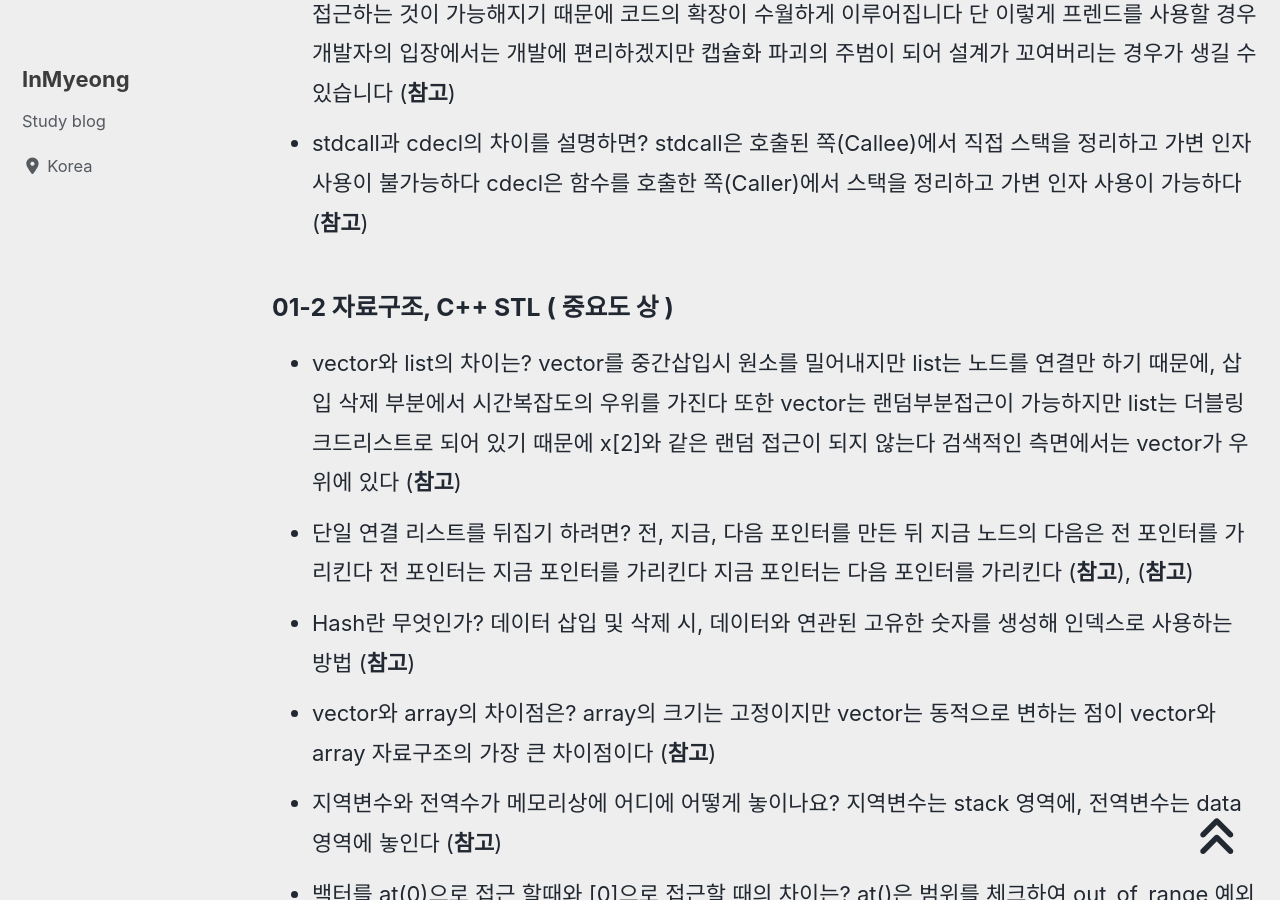
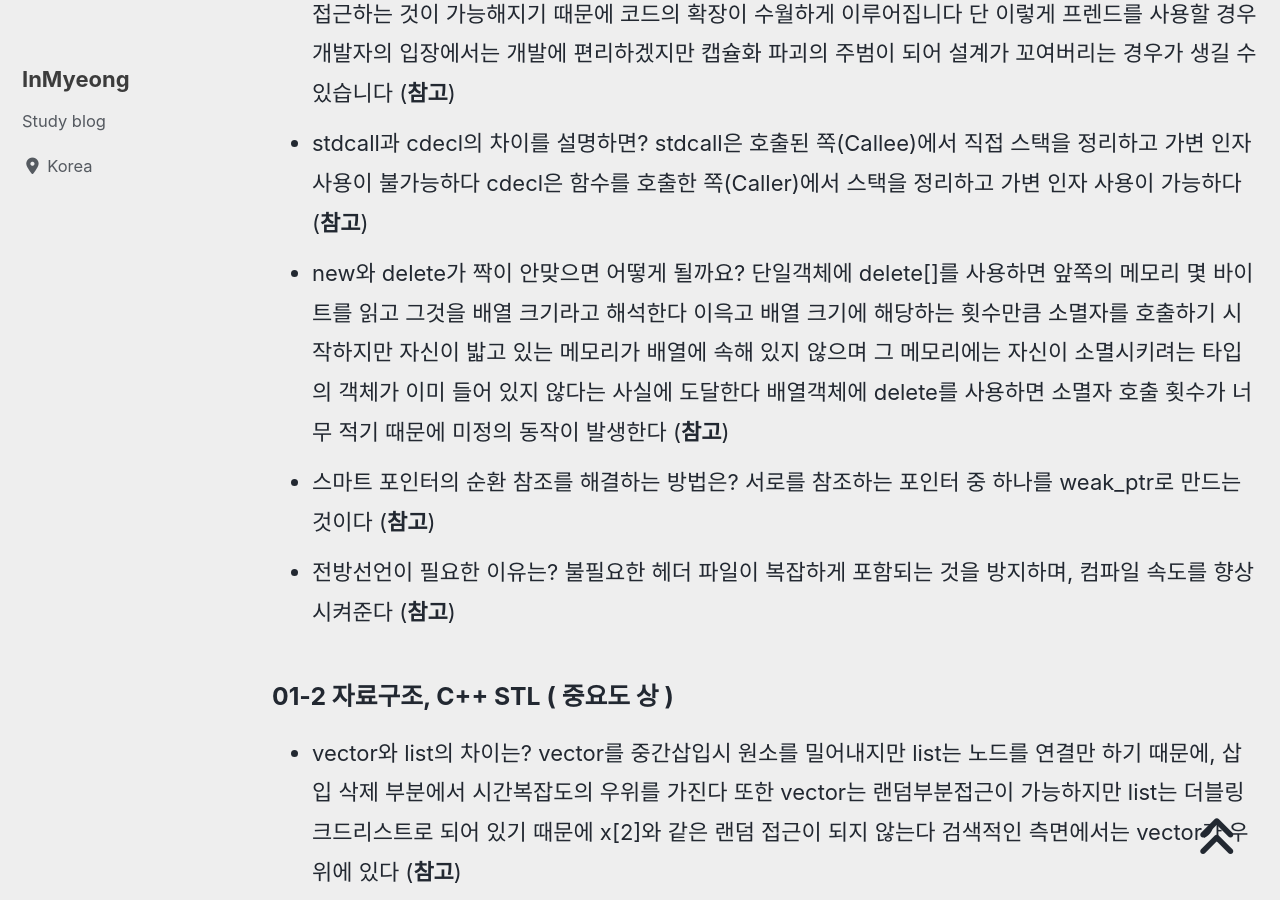
Before and after one commit to devMyeong/devMyeong.github.io, a Jekyll site: the page built from _posts/cs/2022-09-05-블로그-면접준비.md, in a window 1280 px wide and 900 px high, scrolled down 8908 px. Built offline with Jekyll 4.4.1, drawn with Linux system fonts in a browser that asks for light colours; cached includes are drawn as plain includes; nearby versions of some CDN libraries; some web fonts are replaced; comment, search, counter and statistics services are not loaded; some of the changed text lies outside the part shown.

Commit message:
Docs : CS지식 업데이트

```diff
--- a/_posts/cs/2022-09-05-블로그-면접준비.md
+++ b/_posts/cs/2022-09-05-블로그-면접준비.md
@@ -86,6 +86,9 @@ last_modified_at: 2022-09-26
 - 생성자가 호출되기전에 멤버들을 초기화 시킬려면 어떻게 해야 하는가? 이니셜라이저를 활용한다 ([**참고**](https://velog.io/@jinh2352/%EC%83%9D%EC%84%B1%EC%9E%90%EC%99%80-%EC%86%8C%EB%A9%B8%EC%9E%90-%EA%B7%B8%EB%A6%AC%EA%B3%A0-%EC%A0%91%EA%B7%BC%EC%A7%80%EC%A0%95%EC%9E%90))
 - Friend 클래스에 대해 설명하면? Friend 클래스를 사용하면 자신의 객체뿐만이 아닌 다른 타입의 객체를 접근하는 것이 가능해지기 때문에 코드의 확장이 수월하게 이루어집니다 단 이렇게 프렌드를 사용할 경우 개발자의 입장에서는 개발에 편리하겠지만 캡슐화 파괴의 주범이 되어 설계가 꼬여버리는 경우가 생길 수 있습니다 ([**참고**](https://coding-factory.tistory.com/698))
 - stdcall과 cdecl의 차이를 설명하면? stdcall은 호출된 쪽(Callee)에서 직접 스택을 정리하고 가변 인자 사용이 불가능하다 cdecl은 함수를 호출한 쪽(Caller)에서 스택을 정리하고 가변 인자 사용이 가능하다 ([**참고**](https://awesomebit.tistory.com/72))
+- new와 delete가 짝이 안맞으면 어떻게 될까요? 단일객체에 delete[]를 사용하면 앞쪽의 메모리 몇 바이트를 읽고 그것을 배열 크기라고 해석한다 이윽고 배열 크기에 해당하는 횟수만큼 소멸자를 호출하기 시작하지만 자신이 밟고 있는 메모리가 배열에 속해 있지 않으며 그 메모리에는 자신이 소멸시키려는 타입의 객체가 이미 들어 있지 않다는 사실에 도달한다 배열객체에 delete를 사용하면 소멸자 호출 횟수가 너무 적기 때문에 미정의 동작이 발생한다 ([**참고**](https://sexycoder.tistory.com/43))
+- 스마트 포인터의 순환 참조를 해결하는 방법은? 서로를 참조하는 포인터 중 하나를 weak_ptr로 만드는 것이다 ([**참고**](https://woo-dev.tistory.com/113))
+- 전방선언이 필요한 이유는? 불필요한 헤더 파일이 복잡하게 포함되는 것을 방지하며, 컴파일 속도를 향상시켜준다 ([**참고**](https://grayt.tistory.com/30))
 
 ### 01-2 자료구조, C++ STL ( 중요도 상 )
 - vector와 list의 차이는? vector를 중간삽입시 원소를 밀어내지만 list는 노드를 연결만 하기 때문에, 삽입 삭제 부분에서 시간복잡도의 우위를 가진다 또한 vector는 랜덤부분접근이 가능하지만 list는 더블링크드리스트로 되어 있기 때문에 x[2]와 같은 랜덤 접근이 되지 않는다 검색적인 측면에서는 vector가 우위에 있다 ([**참고**](https://chanheess.tistory.com/154))
@@ -103,6 +106,7 @@ last_modified_at: 2022-09-26
 - 스택과 큐의 차이는? 스택은 후입선출로 층처럼 순서대로 쌓인 자료구조에서 가장 마지막에 쌓인 맨 위에 있는 자료부터 순서대로 꺼내지는 것이고, 큐는 선입선출로 먼저들어온 순서부터 먼저 꺼내지는 것입니다 ([**참고**](https://sshoreng.tistory.com/80?category=712983))
 - map 자료구조는 어떤 형태로 되어있는가? 레드블랙이진트리의 형태로 되어 있는데, 레드블랙이진트리의 규칙은 다음과 같습니다 (1) 모든 노드는 블랙, 아니면 레드입니다 (2) 루트 노드는 블랙 노드입니다 (3) 리프 노드는 블랙 노드입니다 (4) 레드 노드의 두 자식은 모두 블랙 노드입니다 (5) 루트 노드에서 임의의 한 리프노드까지의 블랙 노드의 갯수는 모두 동일합니다 이러한 규칙을 지키는 이유는 균형잡힌 이진트리를 만들기 위함입니다 ([**참고**](https://playground10.tistory.com/204))
 - 정렬 알고리즘에는 어떤 것들이 있는가? 많이 사용되는 알고리즘으로 계수정렬, 선택정렬, 삽입정렬, 퀵정렬이 있다 ([**참고**](https://velog.io/@cha-suyeon/%EC%95%8C%EA%B3%A0%EB%A6%AC%EC%A6%98-%EC%A0%95%EB%A0%ACSorting-%EC%9A%94%EC%95%BD-%EC%A0%95%EB%A6%AC%EC%84%A0%ED%83%9D-%EC%82%BD%EC%9E%85-%ED%80%B5-%EA%B3%84%EC%88%98%EC%A0%95%EB%A0%AC))
+- 힙 자료구조란? 우선순위 큐를 위해 고안된 완전이진트리 형태의 자료구조이다 여러 개의 값 중 최댓값 또는 최솟값을 찾아내는 연산이 빠르다는 특징이 있다 ([**참고**](https://suyeon96.tistory.com/31))
 - 우선순위 큐란? 우선순위가 높은 데이터가 먼저 나가는 형태의 자료구조이다 일반적으로 힙(Heap)을 이용하여 구현한다 ([**참고**](https://suyeon96.tistory.com/31))
 - 해싱의 충돌 해결책에 대해 설명하면? 키에 해당하는 데이터들을 연결하는 방식인 체이닝 기법과 재해싱을 통해 다른 버킷에 데이터를 저장하는 개방주소법이 있다 ([**참고**](https://javannspring.tistory.com/238))
 - stl vector에서 push_back 과 emplace_back의 차이에 대해 설명하면? push_back은 삽입할 객체를 받아 임시 객체를 만들고 push_back 내부에서 복사가 일어난 뒤 vector에 추가를 한다 emplace_back은 삽입할 객체의 생성자를 위한 인자들을 받아 std::vector 내에서 직접 객체를 생성하여 삽입하므로 임시 객체의 생성과 파괴, 복사(혹은 move)를 하지 않아도 되어 성능상 push_back에 비해 유리하다 ([**참고**](https://sonagi87174.tistory.com/14))
@@ -190,6 +194,7 @@ last_modified_at: 2022-09-26
 - 스레드가 프로세스보다 콘텍스트 스위칭이 빠른 이유는? 스레드는 콘텍스트 스위칭될 때 스택(Stack)을 제외한 코드(Code), 데이터(Data), 힙(Heap) 영역은 프로세스의 것이기 때문에 자신의 PCB에는 스택 및 간단한 정보만 저장해서 프로세스 콘텍스트 스위칭보다 빠르다 반면에 프로세스는 공유하는 데이터가 없으므로 임시 저장소인 캐시 메모리가 지금껏 쌓아놓은 데이터들을 지우고 새로 데이터를 쌓아야 한다 ([**참고**](https://beststar-1.tistory.com/26#%EC%8A%A4%EB%A0%88%EB%93%9C%EC%99%80_%ED%94%84%EB%A1%9C%EC%84%B8%EC%8A%A4_%EC%A4%91_%EC%BD%98%ED%85%8D%EC%8A%A4%ED%8A%B8_%EC%8A%A4%EC%9C%84%EC%B9%AD%EC%9D%B4_%EB%B9%A0%EB%A5%B8_%EA%B2%83%EC%9D%80?_-_%EC%8A%A4%EB%A0%88%EB%93%9C))
 - 동기화란 무엇인가? 프로세스 또는 스레드들이 수행되는 시점을 조절하여 서로가 알고 있는 정보가 일치하는 것을 의미합니다 ([**참고**](https://ooeunz.tistory.com/94))
 - 유저모드 동기화에 대해서 설명하면? 커널의 힘을 빌리지 않는(커널 코드가 실행되지 않는) 동기화 기법 이며 크리티컬 섹션 기반 동기화와 인터락 함수 기반 동기화가 있다 커널 모드 동기화는 커널에서 제공하는 동기화 기능을 활용하는 방법이며 뮤텍스 기반의 동기화, 세마포어 기반의 동기화가 있다 ([**참고**](https://namoeye.tistory.com/entry/%EB%A9%B4%EC%A0%91%EB%8C%80%EB%B9%84-%EC%A7%88%EB%AC%B8-%EC%A0%95%EB%A6%AC))
+- 스핀락이란? 스핀락(spinlock)은 임계 구역(critical section)에 진입이 불가능할 때 진입이 가능할 때까지 루프를 돌면서 재시도하는 방식으로 구현된 락을 가리킨다 ([**참고**](https://ko.wikipedia.org/wiki/%EC%8A%A4%ED%95%80%EB%9D%BD))
 
 ### 01-6 네트워크 ( 중요도 하 )
 - 소켓 프로그래밍이란 무엇인가? 보통 OSI 7 Layer(Open System Interconnection 7 Layer)의 네 번째 계층인 TCP(Transport Control Protocol) 상에서 동작하는 소켓을 주로 사용하는데, 이를 "TCP 소켓" 또는 "TCP/IP 소켓"이라고 부른다 ([**참고**](https://tyrionlife.tistory.com/781))
```
